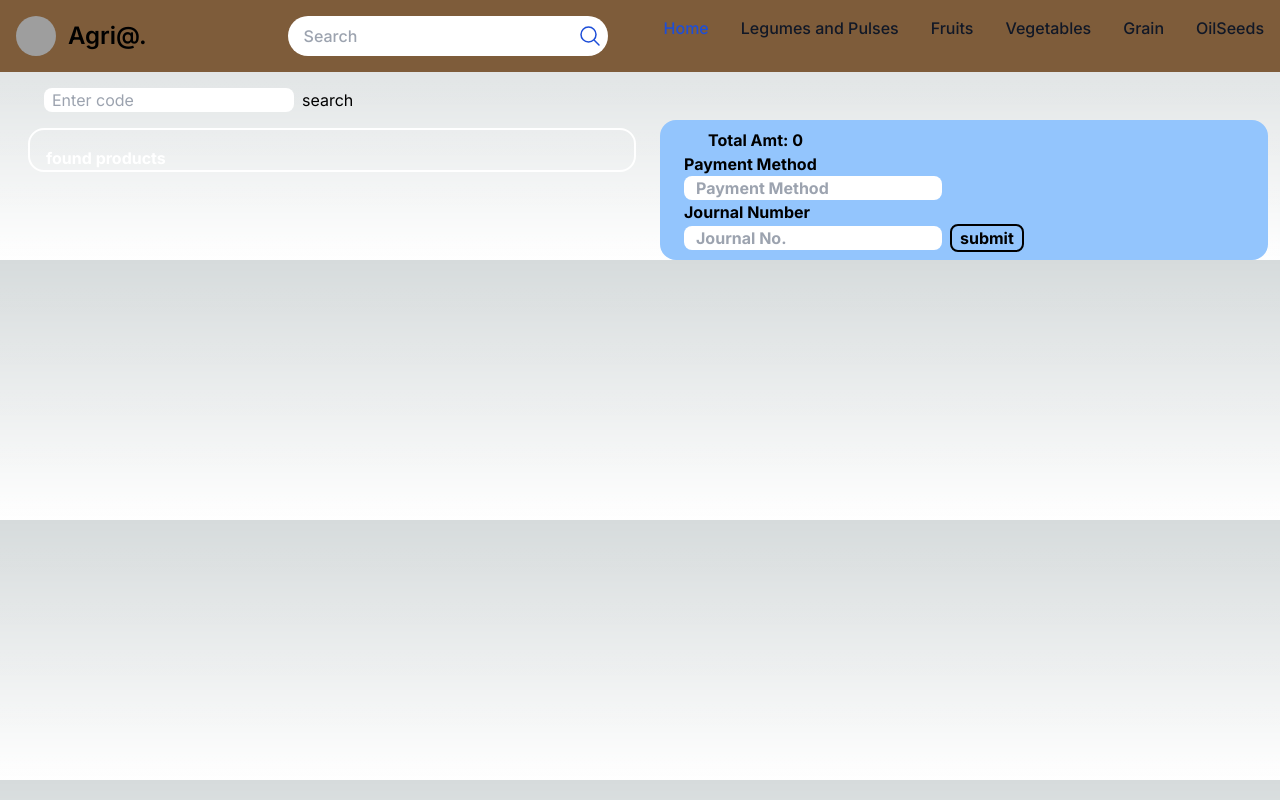
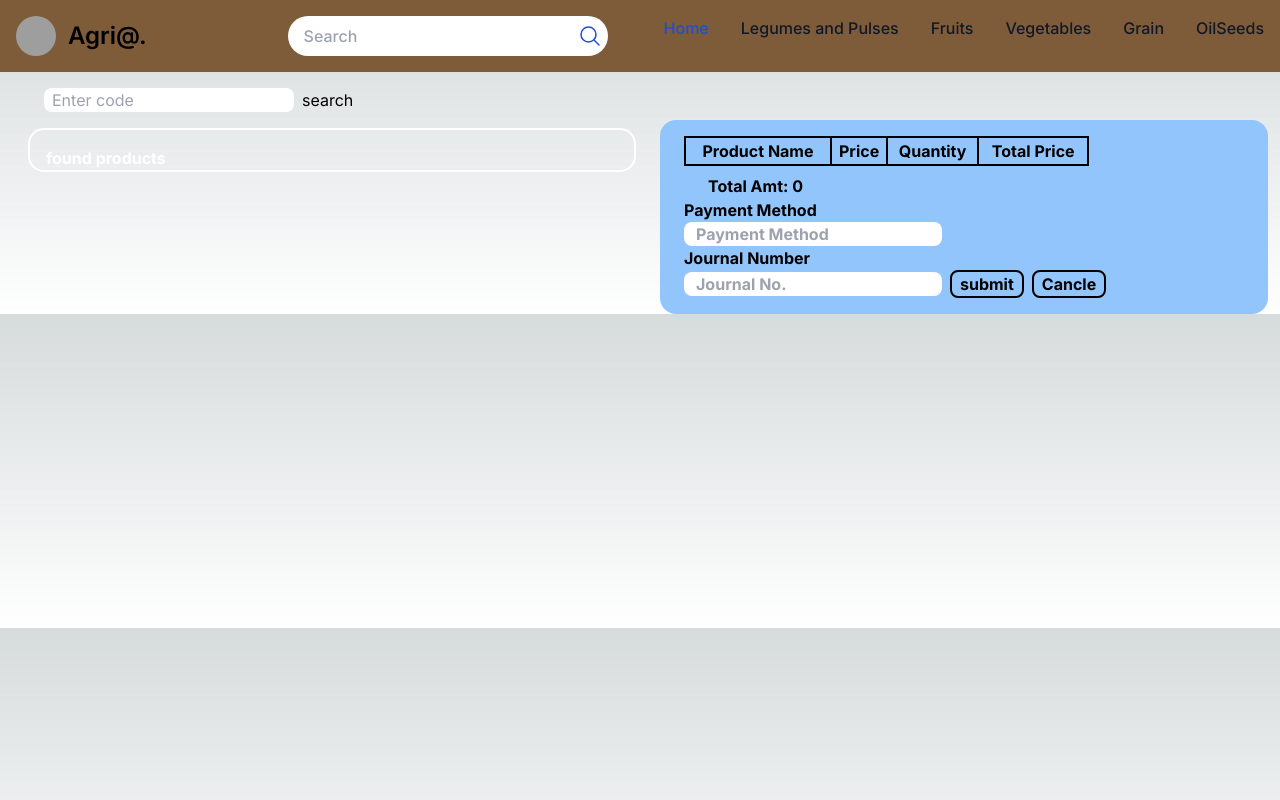
Before and after one commit to Passang-Dorji/Agri-Ecommerce, a Next.js app: page /pages/transaction in a window 1280 px wide. Built offline with nearby package versions, Linux system fonts and the light colour scheme; grey boxes are pictures that could not be loaded.

Commit message:
added more features to transaction

```diff
--- a/app/pages/transaction/page.js
+++ b/app/pages/transaction/page.js
@@ -1,25 +1,49 @@
 "use client"
-import { useState } from "react"
+import { useRef, useState } from "react"
 
 export default function Home(){
+    const formElement = useRef(null)
     const [products,setProducts] = useState([])
     const [search,setSearch] = useState()
     const [itemLists,setItemLists] = useState([])
+    const [error, setError] = useState("")
 
     var totalAmount = itemLists.reduce((acc,current)=>{
         return acc + (current.quantity * current.price)
     },0)
-        function addProductsToCard(formEvent,product){
-            formEvent.preventDefault()
-            const formData = new FormData(formEvent.currentTarget)
+    function addProductsToCard(formEvent,product){
+        formEvent.preventDefault()
+        const formData = new FormData(formEvent.currentTarget)
+        // console.log(itemLists)
+        // console.log(product.id)
+        const quantityToAdd = Math.abs(parseInt(formData.get('quantity')))
+        if(itemLists.some(pdt=>pdt.productId === product.id)){
+            const foundPdtIndex = itemLists.findIndex(pdt => pdt.productId === product.id)
+            itemLists[foundPdtIndex].quantity +=   quantityToAdd
+            setItemLists([...itemLists])
+        }else{
             setItemLists([...itemLists,{
                 productId:product.id,
                 name:product.product_name,
-                quantity:formData.get('quantity'),
+                quantity:quantityToAdd,
                 price:product.price,
             }])
         }
-        async function submitItems(formEvent){
+        formElement.current?.reset()
+    }
+    const updateQuantity = (itemId, newQuantity)=>{
+        setItemLists(itemLists.map(item => {
+            if (item.productId === itemId) {
+                return {
+                    ...item,
+                    quantity: newQuantity
+                };
+            }
+            return item
+        }))
+    }
+    async function submitItems(formEvent){
+        try{
             formEvent.preventDefault()
             const formData = new FormData(formEvent.currentTarget)
             const body = {
@@ -32,8 +56,17 @@ export default function Home(){
                 method:'POST',
                 body: JSON.stringify(body)
             })
+            console.log(response)
+            if(!response.ok){
+                const errorMessage = await response.text()
+                throw new Error(errorMessage)
+            }
+            formElement.current?.reset()
+            setItemLists([])
+        }catch(error){
+            setError(error.message)
         }
-
+    }
     async function getProduct(){
         try{
             const response = await fetch(`http://localhost:3000/api/inventory/search?search=${search}`)
@@ -44,10 +77,9 @@ export default function Home(){
             setProducts(data)
             setSearch("")
         }catch(error){
-            console.error("error fetching details",error)
+            setError(error.message)
         }
     }
-
     return(
         <div className="mt-4 ml-4 flex">
             <div className="w-1/2 mx-3">
@@ -69,9 +101,11 @@ export default function Home(){
                             <div className="text-white ml-4 py-4 font-bold"
                             key={product.id}>
                                 <p>Product ID:{product.id}</p>
-                                <p>Product Name:{product.product_name}</p>
+                                <p>Product Name : {product.product_name}</p>
                                 <p> Price : {product.price}</p>
-                                <form onSubmit={(formEvent)=> addProductsToCard(formEvent,product)}>
+                                <form onSubmit={(formEvent)=> addProductsToCard(formEvent,product)}
+                                      ref={formElement}
+                                >
                                     <input className="mx-2 mb-2 px-2 rounded-lg text-black"
                                         type="number"
                                         name="quantity"
@@ -88,22 +122,42 @@ export default function Home(){
                 </div>
             </div>
             <div className="w-1/2 bg-blue-300 mx-3 mt-8 rounded-2xl text-black font-bold">
-                {itemLists.map(itemlist =>(
-                    <div className="flex">
-                        <p className="ml-6 mt-4"> Product Name : {itemlist.name} </p>
-                        <p className="ml-6 mt-4"> Price : {itemlist.price} </p>
-                        <p className="ml-6 mt-4"> Quantity : {itemlist.quantity} </p>
-                        <p className="ml-6 mt-4">Total Price : {itemlist.quantity * itemlist.price} </p>
-                    </div>
-                ))}
-                <form className="mx-6 my-2"
-                     onSubmit={submitItems}>
+                    <table className="border-2 border-black mt-4 mx-6 w-2/3">
+                        <tbody>
+                            <tr className="border-2 border-black">
+                                    <th className="border-2 border-black"> Product Name </th>
+                                    <th className="border-2 border-black"> Price </th>
+                                    <th className="border-2 border-black"> Quantity </th>
+                                    <th className="border-2 border-black"> Total Price </th>
+                            </tr>
+                        {itemLists?.map(itemlist =>(
+                            <tr key={itemlist.productId} className="border-2 border-black ">
+                                    <td className="border-2 border-black pl-2 ">  {itemlist.name} </td>
+                                    <td className="border-2 border-black pl-2 "> {itemlist.price} </td>
+                                    <td className="border-2 border-black pl-2 ">
+                                        <input className="px-2 w-24"
+                                               type="number"
+                                               value={itemlist.quantity}
+                                               onChange={(e)=>updateQuantity(itemlist.productId,parseInt(e.target.value))}
+                                        />
+                                      </td>
+                                    <td className="border-2 border-black pl-2 "> {itemlist.quantity * itemlist.price} </td>
+                            </tr>
+                        ))}
+                        </tbody>
+                </table>
+                <form onReset={(e)=>setItemLists([])}
+                    className="mx-6 my-2"
+                    onSubmit={submitItems}
+                    ref={formElement}
+                >
                     <p className="ml-6">  Total Amt: {totalAmount} </p>
                     <p> Payment Method</p>
                     <input className="text-black rounded-lg px-3"
                         type="text"
                         placeholder="Payment Method"
-                        name="payment"/>
+                        name="payment"
+                        />
                     <p> Journal Number</p>
                     <input className="text-black rounded-lg px-3"
                         type="text"
@@ -114,6 +168,11 @@ export default function Home(){
                     >
                         submit
                     </button>
+                    <button className="border-2 border-black rounded-lg ml-2 px-2"
+                        type="reset"
+                    >Cancle
+                    </button>
+                    <p className="text-red-500 mt-4">{error}</p>
                 </form>
             </div>
 
```
